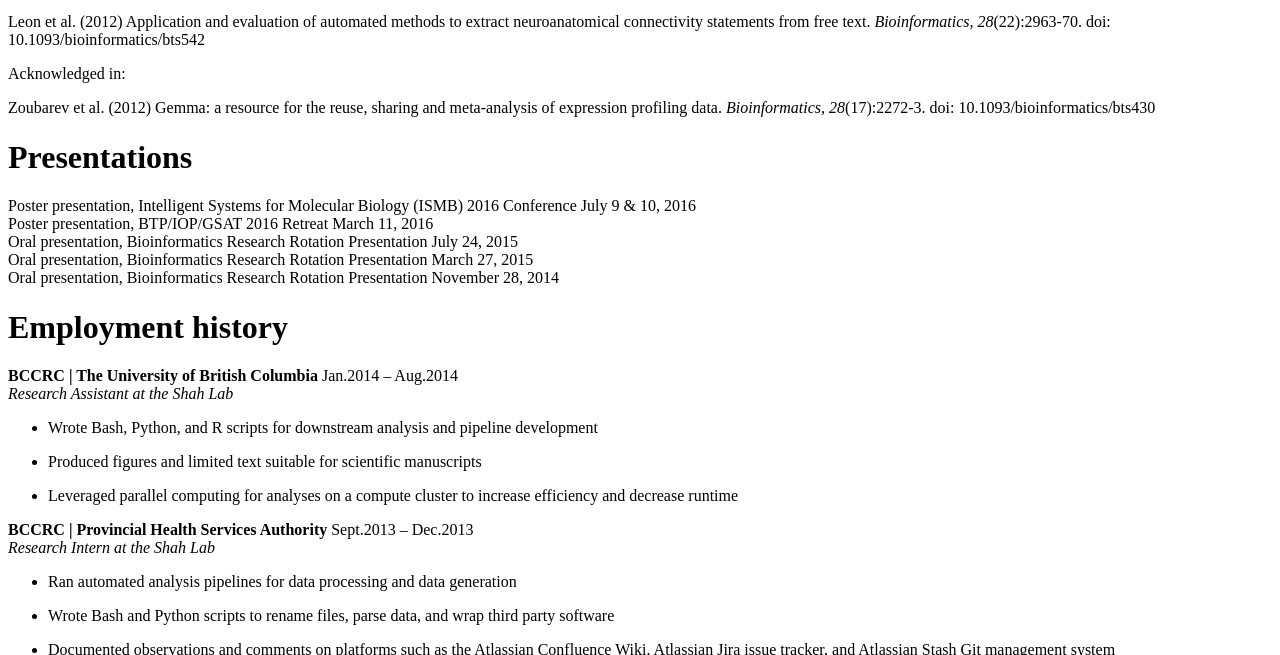
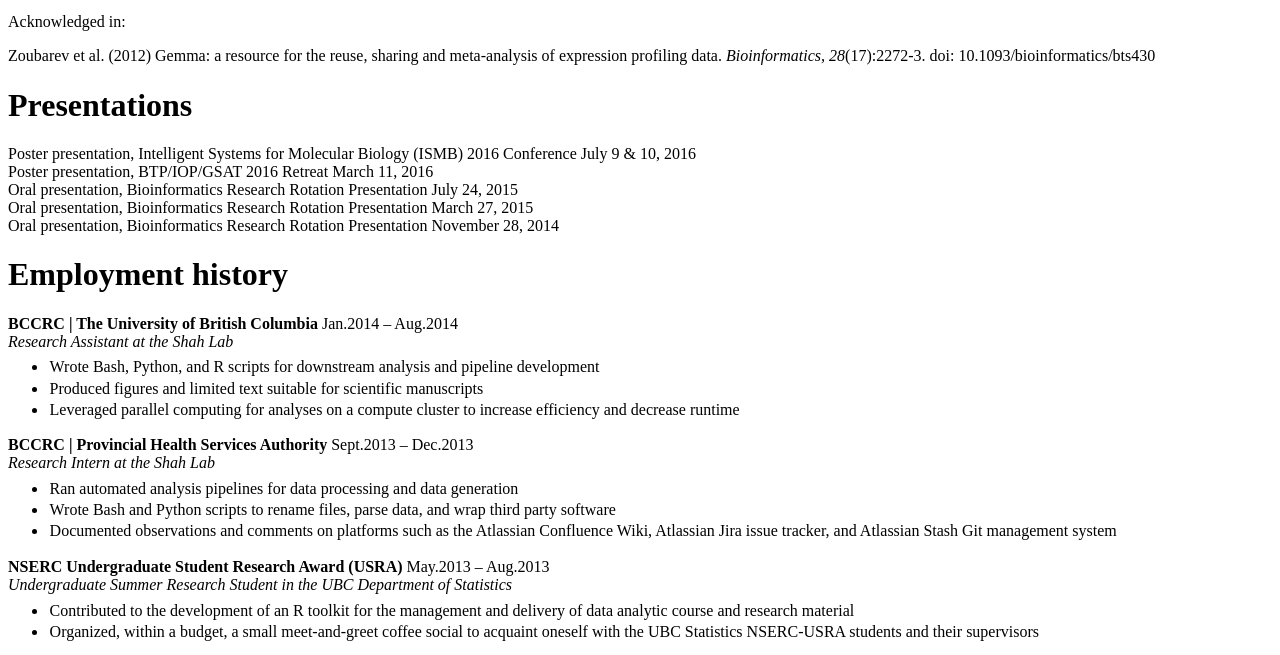
Before and after one commit to csiu/CV, a plain HTML site: page index.html in a window 1280 px wide. Shown: the part 651-1306 px from the top of the page. Drawn offline with Linux system fonts and the light colour scheme.

Commit message:
Add stylesheet

```diff
--- /dev/null
+++ b/custom.css
@@ -0,0 +1,7 @@
+li p {
+  margin: 0;
+  padding: 0.1em;
+}
+p + ul {
+  margin-top: -10px;
+}
--- a/index.html
+++ b/index.html
@@ -1,3 +1,4 @@
+<link rel="stylesheet" type="text/css" href="custom.css">
 <h1 id="education">Education</h1>
 <p><span> <span><strong>Pursuing a Master’s degree, Bioinformatics</strong></span> Sept.2014 - Present<br />
 </span></p>
```
Also changed, not shown: 1 other file.
